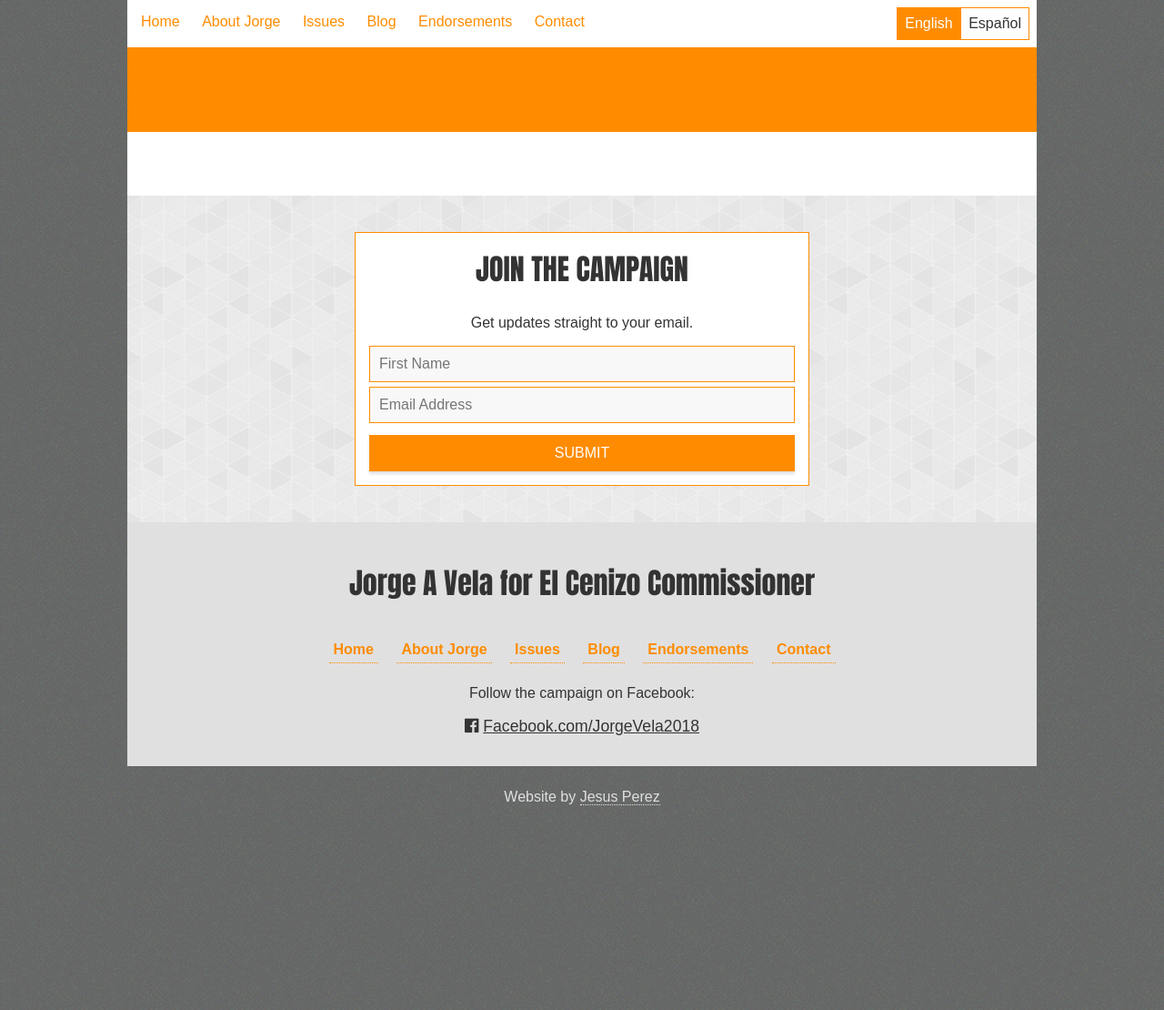
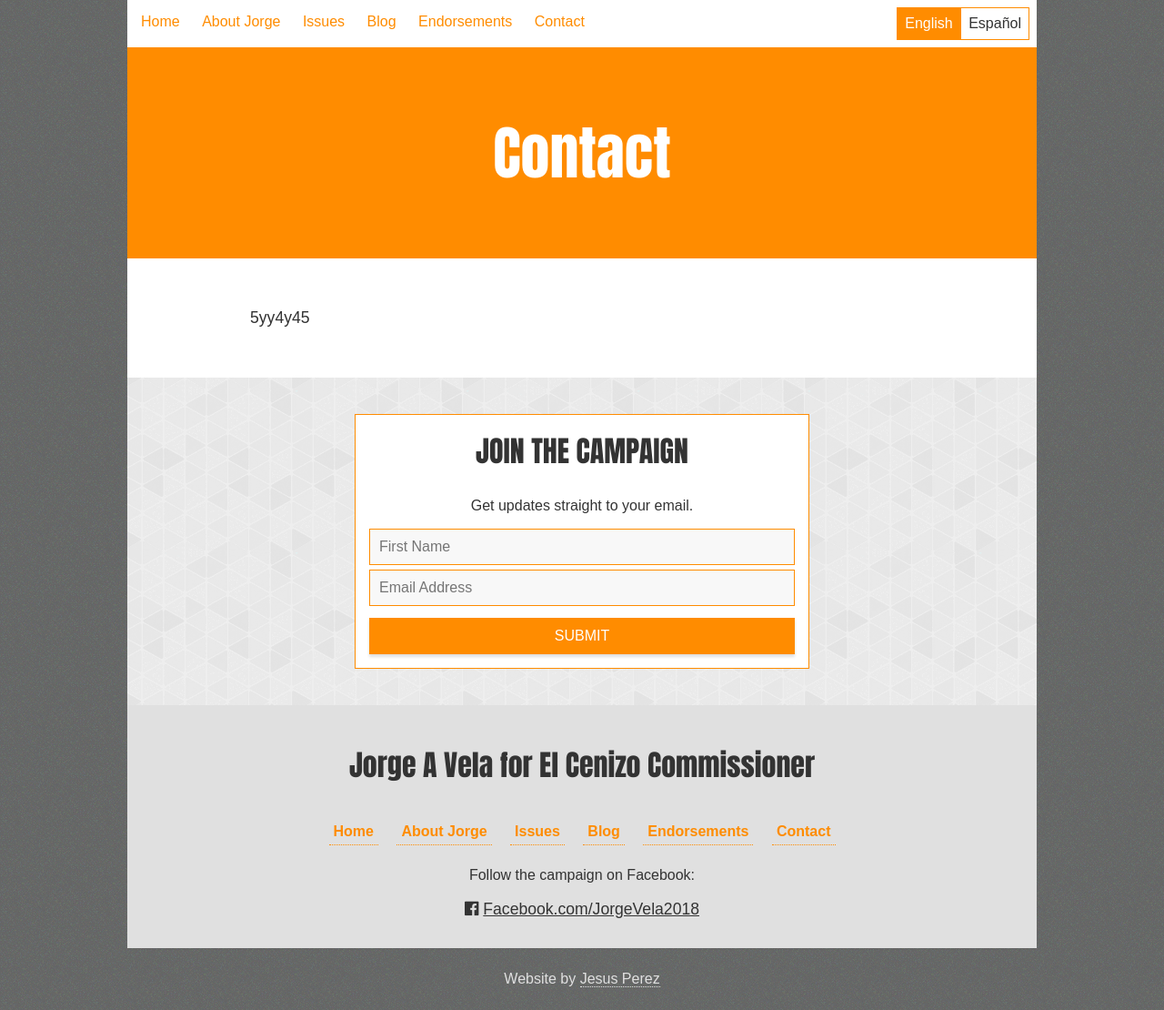
Before and after one commit to vela2018/vela2018.github.io, a Jekyll site: the page built from contact.html, in a window 1280 px wide and 1110 px high. Shown: the whole window at 91% size. Built offline with Jekyll 4.4.1, drawn with Linux system fonts in a browser that asks for light colours; nearby versions of some CDN libraries.

Commit message:
Update from Forestry.io - Updated contact.html

```diff
--- a/contact.html
+++ b/contact.html
@@ -1,8 +1,9 @@
 ---
 layout: page
-English_Title:
-Spanish_Title:
+English_Title: Contact
+Spanish_Title: Contactenos
+English_Body_Text: "<p>5yy4y45</p>"
+Spanish_Body_Text: "<p>rttrtrtr</p>"
+title: Contact
 
-English_Body_Text:
-Spanish_Body_Text:
 ---
```
